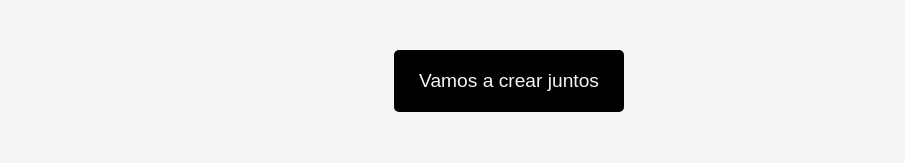
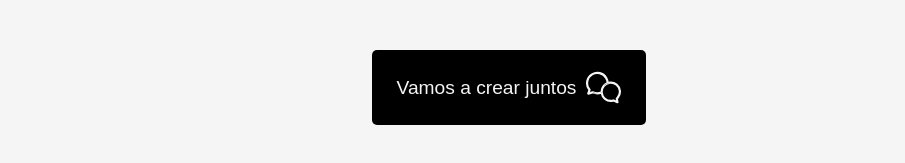
Before and after one commit to ericduart/ericduart.github.io, an Astro site: page / in a window 1280 px wide. Shown: the part 1608-1771 px from the top of the page, without its empty margins (131-1036 px from the left). Built offline with nearby package versions, Linux system fonts and the light colour scheme; Astro itself is replaced by a stand-in of ours.

Commit message:
add ContactSVG component to footer and update link styling

```diff
--- a/src/components/Contact.astro
+++ b/src/components/Contact.astro
@@ -1,5 +1,9 @@
+---
+import ContactSVG from "../svgs/ContactSVG.astro"
+---
+
 <footer class="link_block reverseHover initial-animation">
-  <a href="mailto:eric.duasan@gmail.com">Vamos a crear juntos</a>
+  <a href="mailto:eric.duasan@gmail.com">Vamos a crear juntos <ContactSVG /></a>
 </footer>
 
 <style>
@@ -16,6 +20,9 @@
 
   a {
     color: var(--background);
+    display: flex;
+    align-items: center;
+    gap: 10px;
   }
 
 </style>
```
